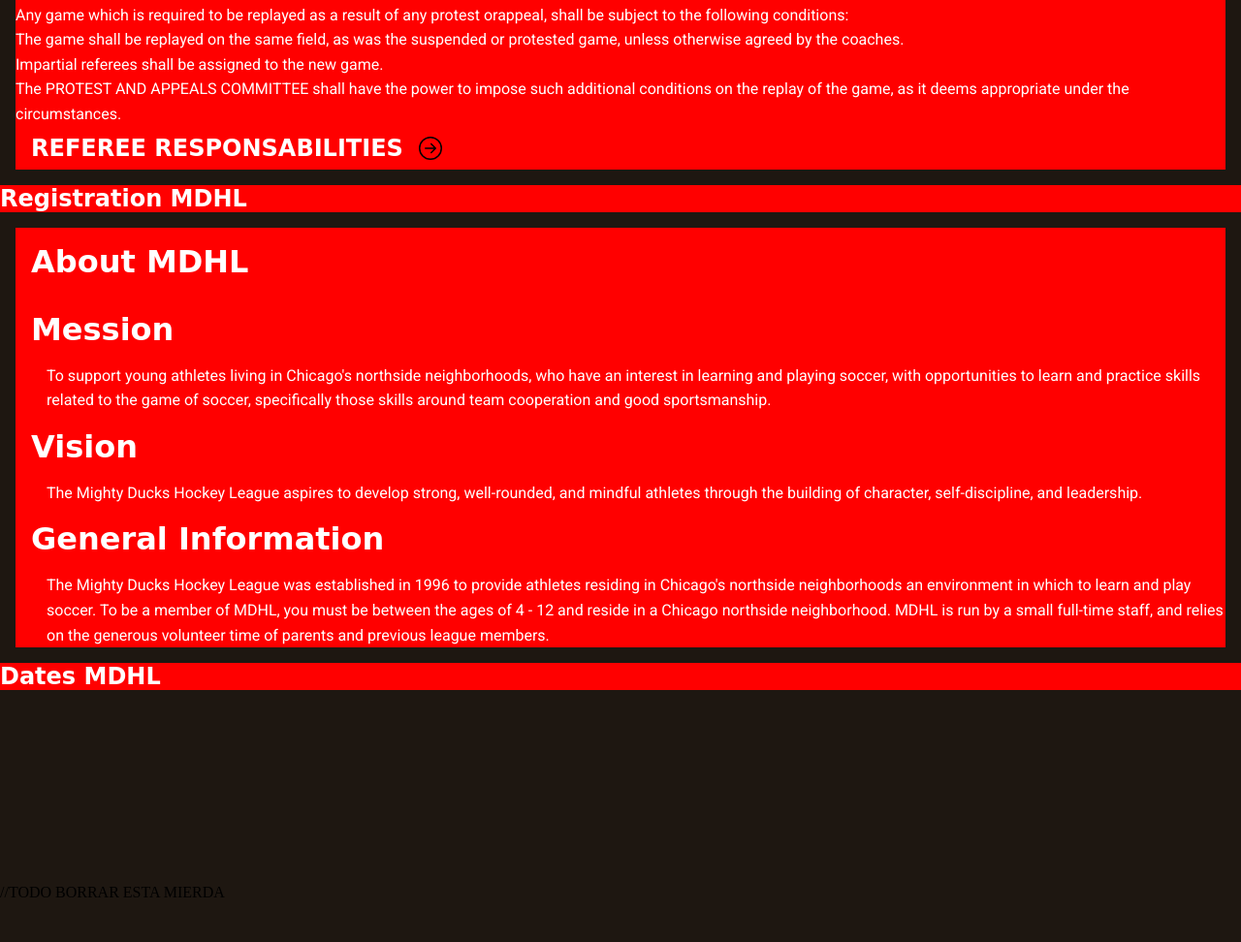
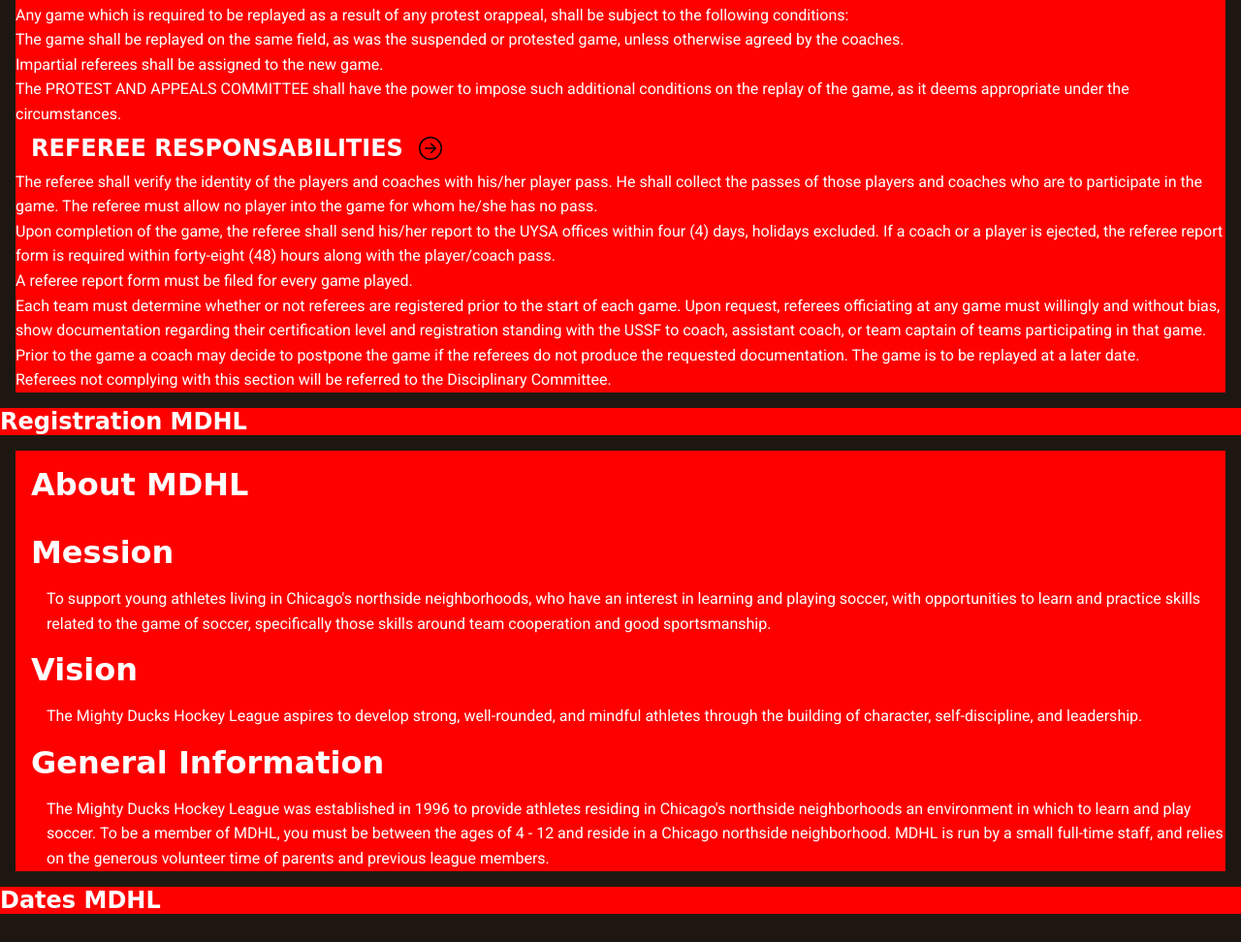
Before and after one commit to NikolaiKoz/Iniciatec-MDHL-Moblile, a website: page index.html in a window 1280 px wide. Shown: the part 3010-3982 px from the top of the page at 97% size. Before the commit the page ends 3940 px from the top, so only its background shows below. Drawn offline with Linux system fonts and the light colour scheme; a web font is replaced by a local one.

Commit message:
feat: :art: Referee responsabilities, was ADDED.

```diff
--- a/index.html
+++ b/index.html
@@ -820,6 +820,34 @@
                 />
               </svg>
             </div>
+
+            <ul class="RefereeResponsabilities-list">
+              <li class="RefereeResponsabilities-item">
+                <p class="RefereeResponsabilities-description">
+                  The referee shall verify the identity of the players and coaches with his/her player pass. He shall collect the passes of those players and coaches who are to participate in the game. The referee must allow no player into the game for whom he/she has no pass.
+                </p>
+              </li>
+              <li class="RefereeResponsabilities-item">
+                <p class="RefereeResponsabilities-description">
+                  Upon completion of the game, the referee shall send his/her report to the UYSA offices within four (4) days, holidays excluded. If a coach or a player is ejected, the referee report form is required within forty-eight (48) hours along with the player/coach pass.
+                </p>
+              </li>
+              <li class="RefereeResponsabilities-item">
+                <p class="RefereeResponsabilities-description">
+                  A referee report form must be filed for every game played.
+                </p>
+              </li>
+              <li class="RefereeResponsabilities-item">
+                <p class="RefereeResponsabilities-description">
+                  Each team must determine whether or not referees are registered prior to the start of each game. Upon request, referees officiating at any game must willingly and without bias, show documentation regarding their certification level and registration standing with the USSF to coach, assistant coach, or team captain of teams participating in that game. Prior to the game a coach may decide to postpone the game if the referees do not produce the requested documentation. The game is to be replayed at a later date.
+                </p>
+              </li>
+              <li class="RefereeResponsabilities-item">
+                <p class="RefereeResponsabilities-description">
+                  Referees not complying with this section will be referred to the Disciplinary Committee.
+                </p>
+              </li>
+            </ul>
           </article>
 
         </div>
```
